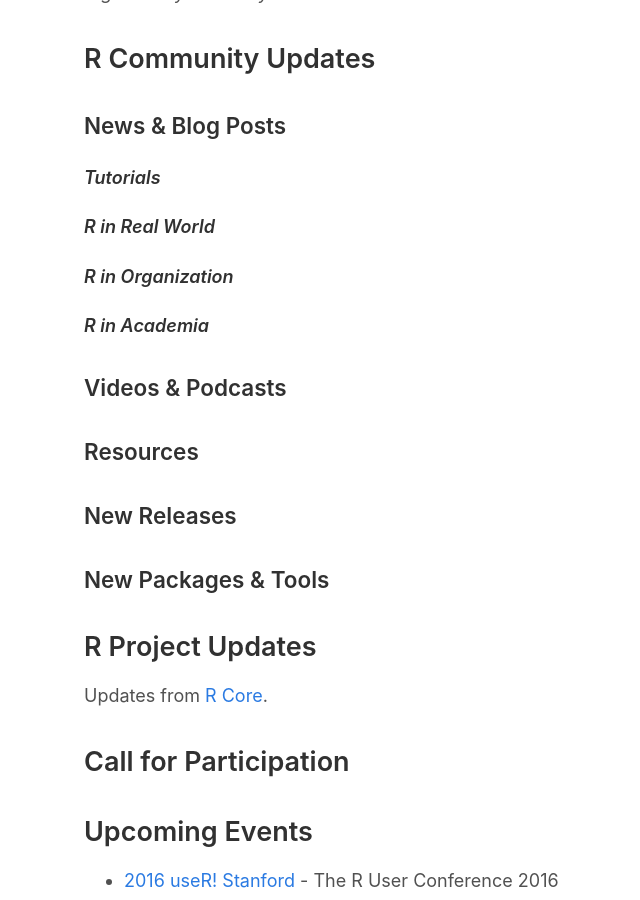
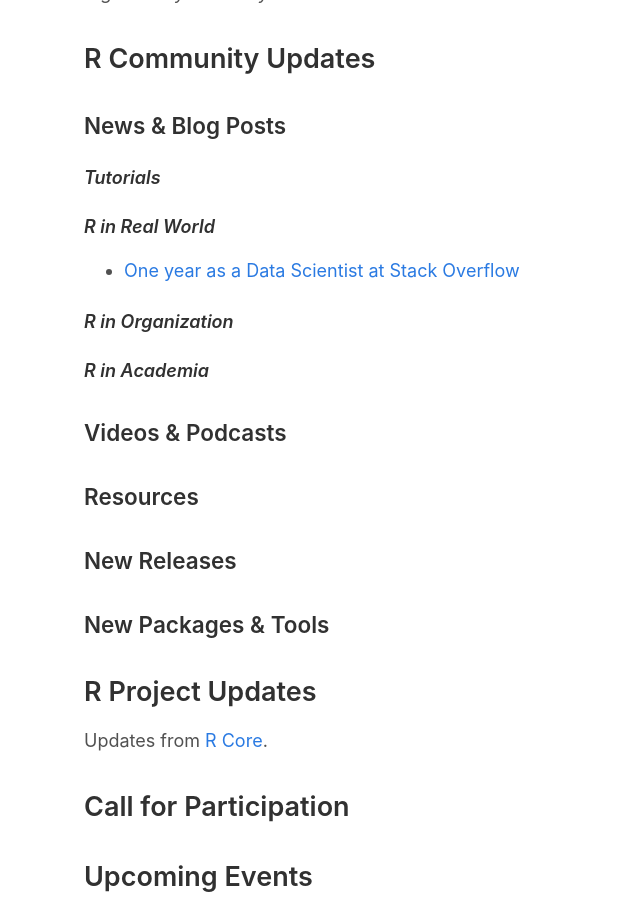
Before and after one commit to rweekly/rweekly.org, a Jekyll site: the page built from draft.md, in a window 1280 px wide and 900 px high, scrolled down 353 px. Shown: the whole window, without its empty margins (241-881 px from the left). Built offline with Jekyll 4.4.1, drawn with Linux system fonts in a browser that asks for light colours.

Commit message:
Update draft.md

```diff
--- a/draft.md
+++ b/draft.md
@@ -19,7 +19,7 @@
 
 
 #### R in Real World
-
++ [One year as a Data Scientist at Stack Overflow](http://varianceexplained.org/r/year_data_scientist/)
 
 #### R in Organization
 
```
